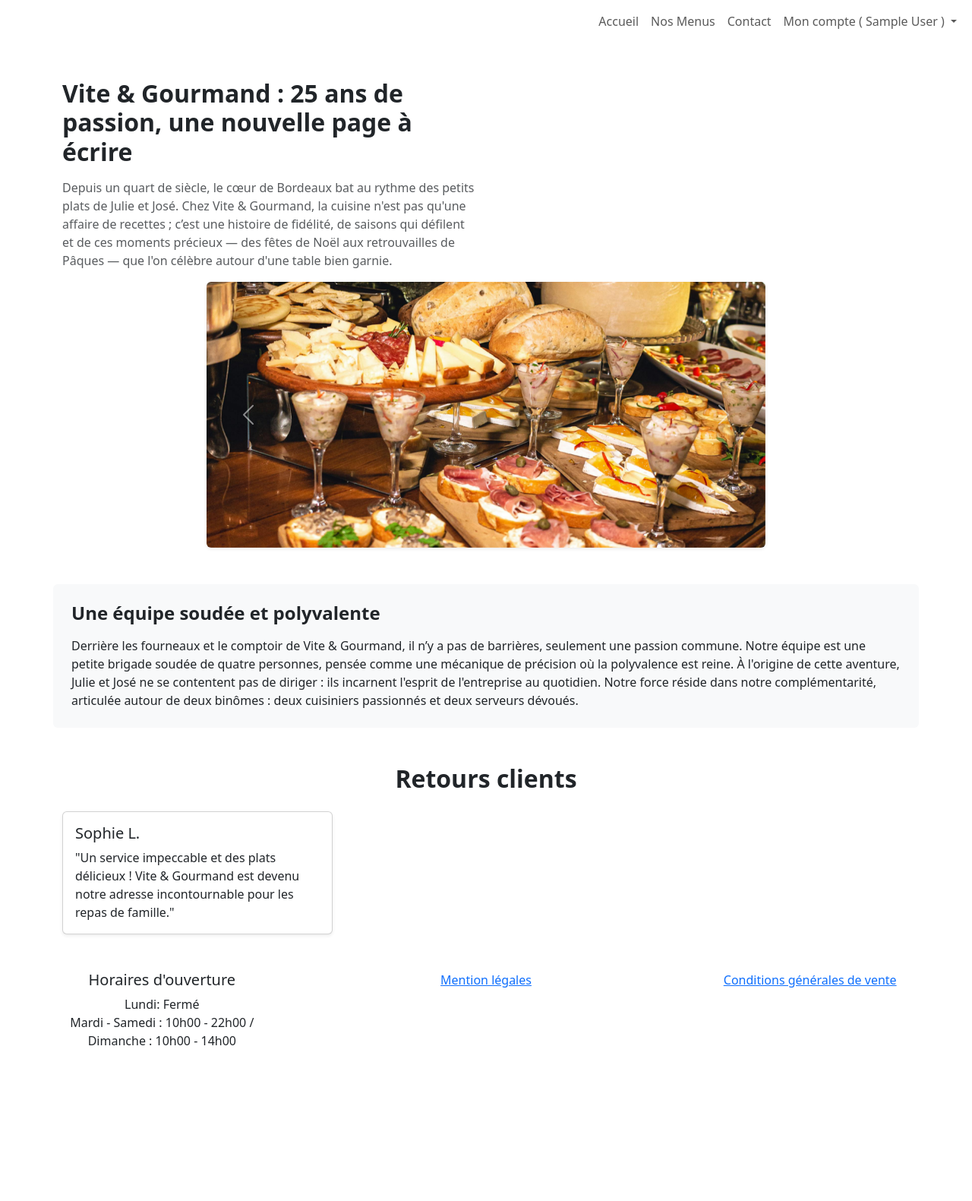
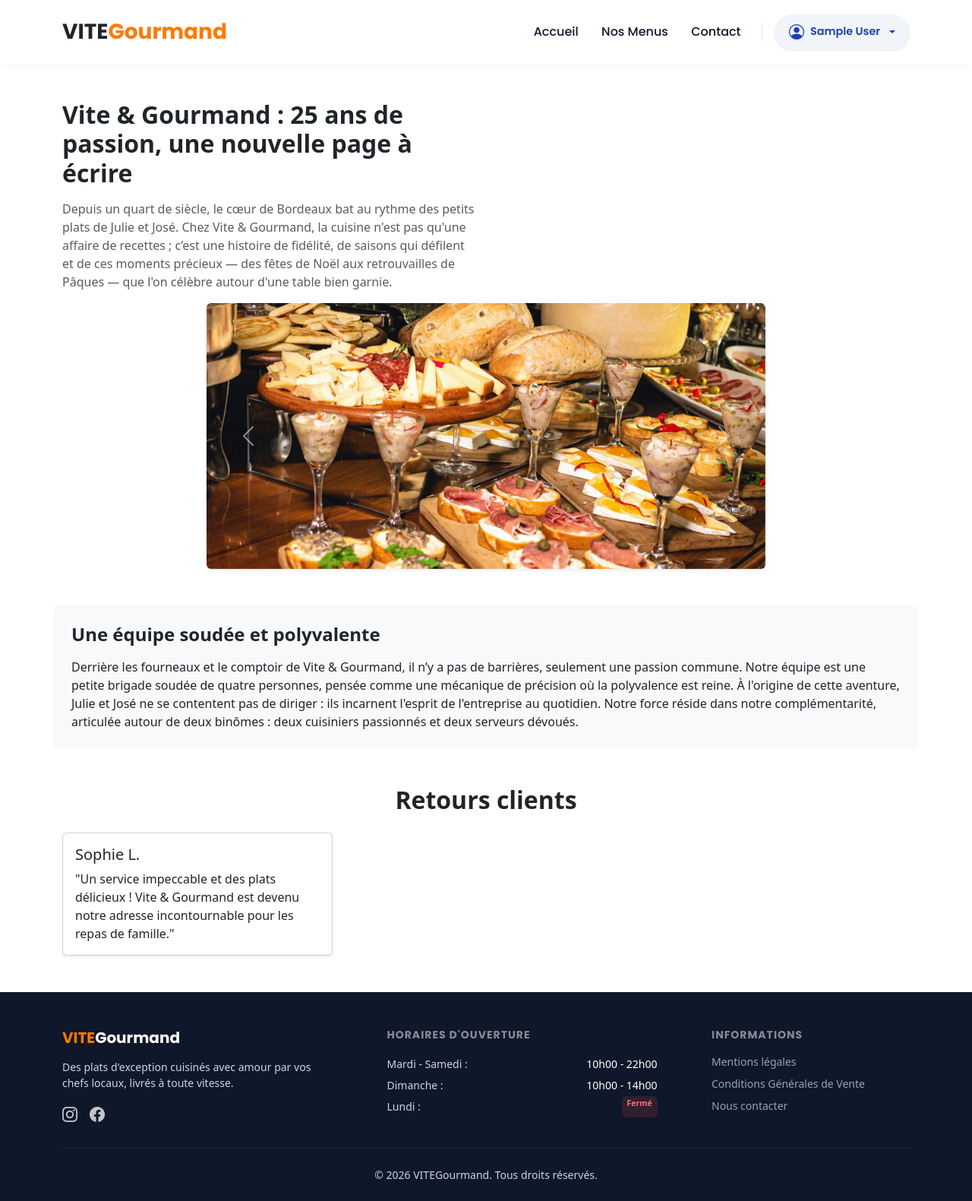
Before and after one commit to NKO971/VITEGourmand, a PHP site: page / in a window 1280 px wide. Shown: the whole page at 76% size. Before the commit the page ends 1376 px from the top, so only its background shows below. Run offline with PHP 8.4, Linux system fonts and the light colour scheme; the visitor is signed in with stand-in values (Sample User, id 1).

Commit message:
style(layout): refonte complète du header et du footer avec correction du contraste
- Modernisation graphique du header avec gestion dynamique de l'état connecté/déconnecté
- Intégration des boutons du Design System (.btn-vg-primary) et ajout du bouton 'Mon Compte'stylisé
- Restructuration du footer en 3 colonnes aérées sur fond bleu nuit (Horaires, Informations, À propos)
- Intégration des icônes Bootstrap pour une interface plus moderne
- Correction des couleurs de texte et de liens (.vg-footer-link) pour garantir une lisibilité optimale sur fond sombre

```diff
--- a/app/views/includes/footer.php
+++ b/app/views/includes/footer.php
@@ -1,17 +1,39 @@
-<footer>
-    <div class="container-fluid">
+<footer class="vg-footer text-white pt-5 pb-4 mt-auto">
+    <div class="container">
+        <div class="row g-4 justify-content-between">
+            <div class="col-12 col-md-4">
+                <h5 class="fw-bold font-poppins mb-3 text-orange">VITE<span class="text-white">Gourmand</span></h5>
+                <p class="text-muted small">Des plats d'exception cuisinés avec amour par vos chefs locaux, livrés à toute vitesse.</p>
+                <div class="vg-social-links d-flex gap-3 mt-3">
+                    <a href="#" class="text-white opacity-75 opacity-100-hover"><i class="bi bi-instagram fs-5"></i></a>
+                    <a href="#" class="text-white opacity-75 opacity-100-hover"><i class="bi bi-facebook fs-5"></i></a>
+                </div>
+            </div>
+
+            <div class="col-12 col-sm-6 col-md-4">
+                <h6 class="text-uppercase fw-bold font-poppins letter-spacing-1 mb-3 text-white-50 small">Horaires d'ouverture</h6>
+                <ul class="list-unstyled text-muted small lh-lg">
+                    <li class="d-flex justify-content-between"><span>Mardi - Samedi :</span> <span class="text-white">10h00 - 22h00</span></li>
+                    <li class="d-flex justify-content-between"><span>Dimanche :</span> <span class="text-white">10h00 - 14h00</span></li>
+                    <li class="d-flex justify-content-between text-danger-soft"><span>Lundi :</span> <span class="badge bg-danger-soft">Fermé</span></li>
+                </ul>
+            </div>
+
+            <div class="col-12 col-sm-6 col-md-3">
+                <h6 class="text-uppercase fw-bold font-poppins letter-spacing-1 mb-3 text-white-50 small">Informations</h6>
+                <ul class="list-unstyled d-flex flex-column gap-2 small">
+                    <li><a href="#" class="vg-footer-link text-muted text-decoration-none">Mentions légales</a></li>
+                    <li><a href="#" class="vg-footer-link text-muted text-decoration-none">Conditions Générales de Vente</a></li>
+                    <li><a href="/VITEGourmand/public/?page=contact" class="vg-footer-link text-muted text-decoration-none">Nous contacter</a></li>
+                </ul>
+            </div>
+        </div>
+
+        <hr class="my-4 opacity-10">
+
         <div class="row">
-            <div class="col-xl text-center">
-                <h5 class="horaires">Horaires d'ouverture</h5>
-                <p class="horaires">Lundi: Fermé<br>
-                    Mardi - Samedi : 10h00 - 22h00 / <br>
-                    Dimanche : 10h00 - 14h00</p>
-            </div>
-            <div class="col-xl text-center">
-                <a href="" class="mentions-legales">Mention légales</a>
-            </div>
-            <div class="col-xl text-center">
-                <a href="" class="Condition-generales-vente">Conditions générales de vente</a>
+            <div class="col text-center text-muted small">
+                <p class="mb-0">&copy; <?= date('Y'); ?> VITEGourmand. Tous droits réservés.</p>
             </div>
         </div>
     </div>
--- a/app/views/includes/header.php
+++ b/app/views/includes/header.php
@@ -6,8 +6,8 @@
 
     <title><?php echo $title ?? 'ViteGourmand'; ?></title>
 
-    <link href="https://fonts.googleapis.com/css2?family=Montserrat&display=swap" rel="stylesheet">
-    <link href="https://fonts.googleapis.com/css2?family=Material+Symbols+Outlined" rel="stylesheet">
+    <link href="https://fonts.googleapis.com/css2?family=Poppins:wght@400;500;600;700&display=swap" rel="stylesheet">
+    <link href="https://cdn.jsdelivr.net/npm/bootstrap-icons@1.11.3/font/bootstrap-icons.min.css" rel="stylesheet">
 
     <?php if (isset($specificCss) && is_array($specificCss)): ?>
         <?php foreach ($specificCss as $css): ?>
@@ -22,45 +22,50 @@
     <?php endif; ?>
 </head>
 <body>
-<header>
-
-    <nav class="navbar navbar-expand-lg">
-        <div class="container-fluid">
-            <a class="navbar-brand" href="/VITEGourmand/public/?page=home">
-                <img src="" class="logo">
+<header class="vg-header sticky-top">
+    <nav class="navbar navbar-expand-lg navbar-light bg-white py-3">
+        <div class="container">
+            <a class="navbar-brand d-flex align-items-center" href="/VITEGourmand/public/?page=home">
+                <span class="fw-black fs-3 text-dark font-poppins">VITE<span class="text-orange">Gourmand</span></span>
                 </a>
 
-            <button class="navbar-toggler" type="button" data-bs-toggle="collapse" data-bs-target="#navbarNav"
+            <button class="navbar-toggler border-0" type="button" data-bs-toggle="collapse" data-bs-target="#navbarNav"
                 aria-controls="navbarNav" aria-expanded="false" aria-label="Toggle navigation">
                 <span class="navbar-toggler-icon"></span>
             </button>
 
             <div class="collapse navbar-collapse" id="navbarNav">
-                <div class="navbar-nav ms-auto align-items-center">
-                    <a class="nav-link" href="/VITEGourmand/public/?page=home">Accueil</a>
-                    <a class="nav-link" href="/VITEGourmand/public/?page=menus">Nos Menus</a>
-                    <a class="nav-link" href="/VITEGourmand/public/?page=contact">Contact</a>
+                <div class="navbar-nav ms-auto align-items-center gap-2">
+                    <a class="nav-link vg-nav-link" href="/VITEGourmand/public/?page=home">Accueil</a>
+                    <a class="nav-link vg-nav-link" href="/VITEGourmand/public/?page=menus">Nos Menus</a>
+                    <a class="nav-link vg-nav-link" href="/VITEGourmand/public/?page=contact">Contact</a>
+
+                    <div class="nav-vr d-none d-lg-block mx-2"></div>
 
                     <?php if (isset($_SESSION['user_id'])): ?>
-
                         <div class="nav-item dropdown">
-                            <a class="nav-link dropdown-toggle btn-mon-compte" href="#" id="navbarDropdown" role="button" data-bs-toggle="dropdown" aria-expanded="false">
-                                Mon compte (
-                                     <?= htmlspecialchars($_SESSION['prenom'] ?? $_SESSION['email'] ?? 'Utilisateur'); ?>
-                                    )
+                            <a class="nav-link dropdown-toggle btn-vg-user shadow-sm" href="#" id="navbarDropdown" role="button" data-bs-toggle="dropdown" aria-expanded="false">
+                                <i class="bi bi-person-circle fs-5"></i>
+                                <span><?= htmlspecialchars($_SESSION['prenom'] ?? $_SESSION['email'] ?? 'Mon Compte'); ?></span>
                             </a>
-                            <ul class="dropdown-menu dropdown-menu-end shadow-sm" aria-labelledby="navbarDropdown">
-                                <li><a class="dropdown-item" href="/VITEGourmand/public/?page=profile">Accéder au profil</a></li>
-                                <li><hr class="dropdown-divider"></li>
-                                <li><a class="dropdown-item text-danger" href="/VITEGourmand/public/?page=deconnexion">Déconnexion</a></li>
+                            <ul class="dropdown-menu dropdown-menu-end border-0 shadow mt-2" aria-labelledby="navbarDropdown">
+                                <li>
+                                    <a class="dropdown-item py-2" href="/VITEGourmand/public/?page=profile">
+                                        <i class="bi bi-gear me-2"></i> Mon Profil
+                                    </a>
+                                </li>
+                                <li><hr class="dropdown-divider opacity-50"></li>
+                                <li>
+                                    <a class="dropdown-item py-2 text-danger" href="/VITEGourmand/public/?page=deconnexion">
+                                        <i class="bi bi-box-arrow-right me-2"></i> Déconnexion
+                                    </a>
+                                </li>
                             </ul>
                         </div>
 
                     <?php else: ?>
-
-                        <a class="nav-link" href="/VITEGourmand/public/?page=connexion">Connexion</a>
-                        <a class="nav-link btn btn-primary fw-bold ms-2" href="index.php?page=inscription">S'inscrire</a>
-
+                        <a class="nav-link vg-nav-link px-3" href="/VITEGourmand/public/?page=connexion">Connexion</a>
+                        <a class="btn btn-vg-primary btn-sm px-4 py-2 fw-bold" href="/VITEGourmand/public/?page=inscription">S'inscrire</a>
                     <?php endif; ?>
                 </div>
             </div>
--- a/public/css/base.css
+++ b/public/css/base.css
@@ -115,3 +115,102 @@
     color: var(--vg-blue-dark) !important;
     border-color: #94a3b8 !important;
 }
+
+/* DESIGN ENHANCEMENT : HEADER & NAVBAR */
+.font-poppins {
+    font-family: 'Poppins', sans-serif;
+}
+.text-orange {
+    color: var(--vg-orange-primary) !important;
+}
+.fw-black {
+    font-weight: 900;
+}
+
+/* Ombre légère sous la navbar fixe */
+.vg-header {
+    box-shadow: 0 2px 15px rgba(15, 23, 42, 0.04);
+}
+
+/* Liens de navigation avec soulignement animé */
+.vg-nav-link {
+    font-family: 'Poppins', sans-serif;
+    font-weight: 500;
+    color: var(--vg-blue-dark) !important;
+    position: relative;
+    padding: 0.5rem 0.7rem !important;
+    transition: color 0.2s ease;
+}
+.vg-nav-link:hover {
+    color: var(--vg-orange-primary) !important;
+}
+
+/* Séparateur vertical dans la nav */
+.nav-vr {
+    width: 1px;
+    height: 24px;
+    background-color: #e2e8f0;
+}
+
+/* Bouton Mon Compte stylisé */
+.btn-vg-user {
+    background-color: var(--vg-blue-soft) !important;
+    color: var(--vg-blue-primary) !important;
+    border-radius: 50px !important;
+    padding: 0.5rem 1.2rem !important;
+    font-weight: 600;
+    font-family: 'Poppins', sans-serif;
+    font-size: 0.9rem;
+    display: inline-flex;
+    align-items: center;
+    gap: 8px;
+    transition: all 0.2s ease;
+}
+.btn-vg-user:hover, .btn-vg-user:focus {
+    background-color: var(--vg-orange-light) !important;
+    color: var(--vg-orange-primary) !important;
+}
+
+/* DESIGN ENHANCEMENT : FOOTER */
+.vg-footer {
+    background-color: var(--vg-blue-dark);
+}
+.letter-spacing-1 {
+    letter-spacing: 1px;
+}
+.opacity-10 {
+    opacity: 0.1;
+}
+.bg-danger-soft {
+    background-color: rgba(239, 68, 68, 0.15);
+    color: #f87171;
+}
+
+/* Comportement des liens du footer au survol */
+.vg-footer-link {
+    transition: color 0.2s ease, padding-left 0.2s ease;
+}
+
+.opacity-100-hover:hover {
+    color: var(--vg-orange-primary) !important;
+    opacity: 1 !important;
+}
+
+/* Controuner boostrap pour les couleurs et la visibilité du footer */
+.vg-footer,
+.vg-footer p,
+.vg-footer ul,
+.vg-footer .text-muted {
+    color: #cbd5e1 !important;
+}
+
+.vg-footer .vg-footer-link,
+.vg-footer a.text-muted {
+    color: #94a3b8 !important;
+    text-decoration: none !important;
+}
+
+.vg-footer .vg-footer-link:hover {
+    color: var(--vg-orange-primary) !important;
+    padding-left: 4px;
+}
```
Lines whose indentation alone changed are shown as unchanged.
